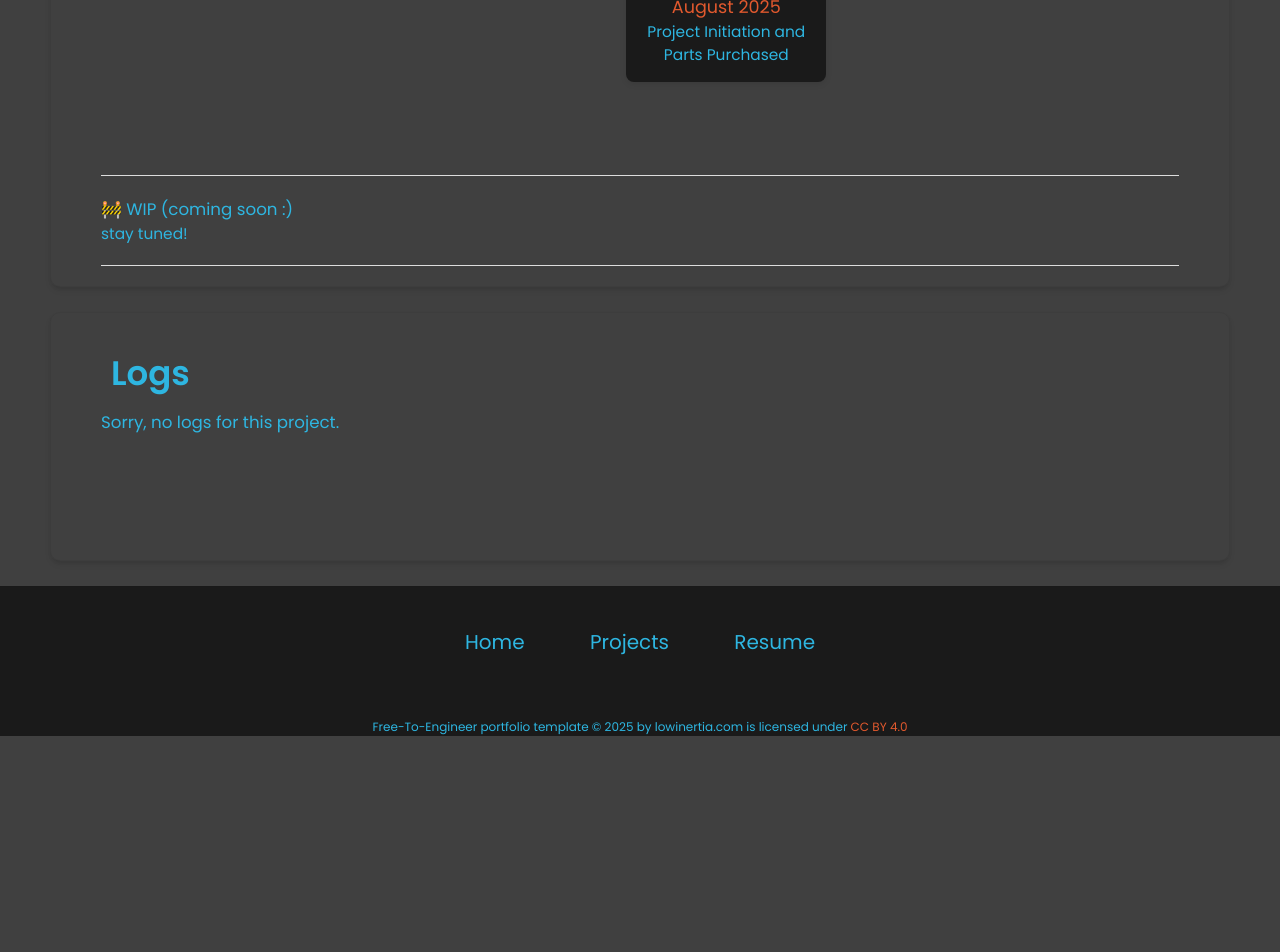
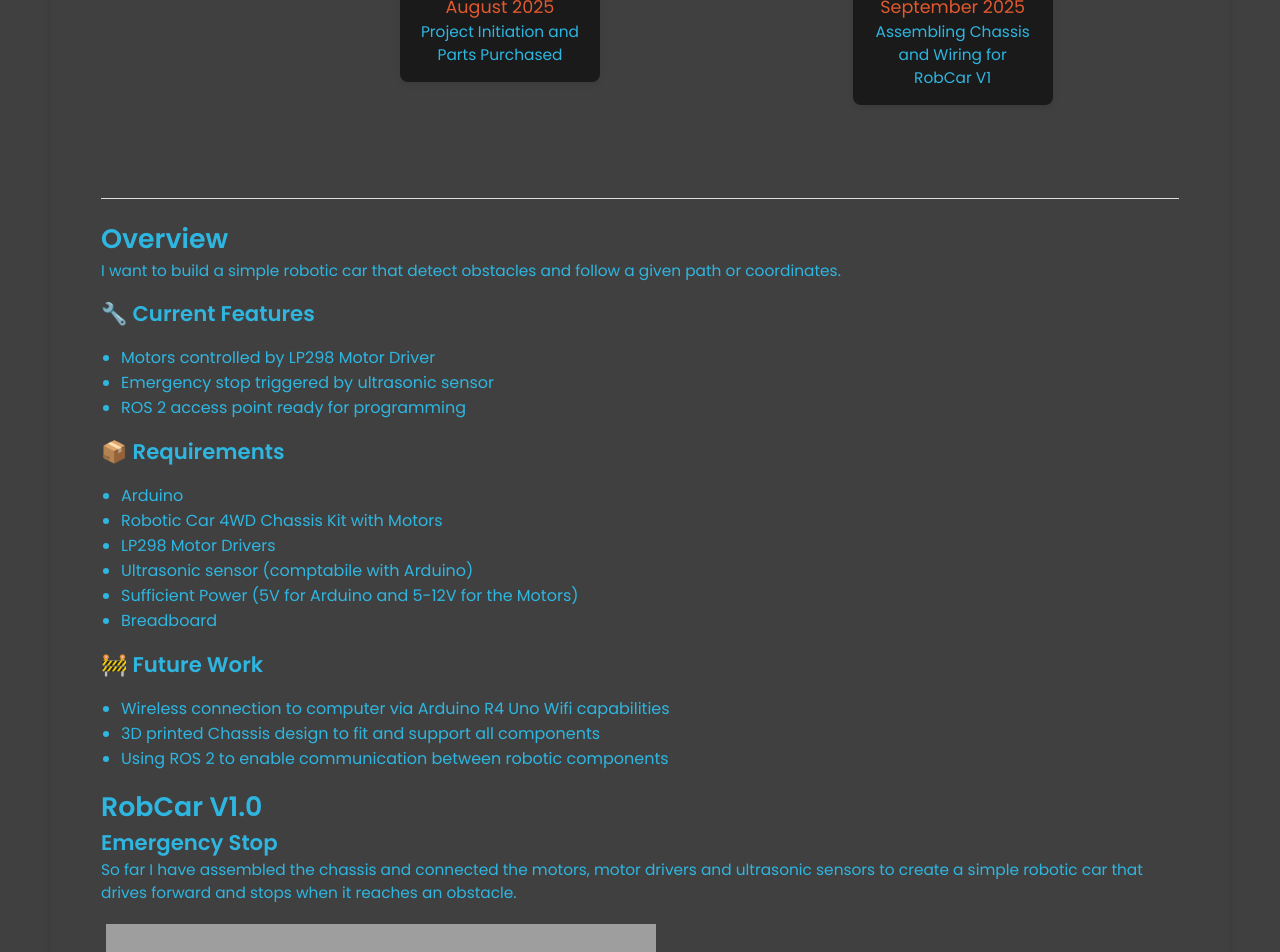
Before and after one commit to jcchincheong-bb/jcchincheong-bb.github.io, a Jekyll site: the page built from _projects/autonomous-robotic-car/index.md, in a window 1280 px wide and 1400 px high, scrolled down 812 px. Shown: the top 952 px of the window. Built offline with Jekyll 4.4.1, drawn with Linux system fonts in a browser that asks for light colours; before the commit the page ends 1548 px from its top, so only the background shows below that; some of the changed text lies outside the part shown; grey boxes are pictures that could not be loaded.

Commit message:
Progress in RobCar
- added RobCar V1.0 + first log on assembly with embedded youtube videos
- added Overview title to all projects as I want to do more showcasing the future
- added refence markdown file so I don't have to check template on github every time

```diff
--- a/_projects/autonomous-robotic-car/index.md
+++ b/_projects/autonomous-robotic-car/index.md
@@ -1,17 +1,48 @@
 ---
 layout: post
-title: Autonomous Robotic Car (WIP)
-github: https://jcchincheong-bb.github.io/404/
+title: Autonomous Robotic Car
+github: https://github.com/jcchincheong-bb/Autonomous-Robot-Car
 description: Building a small autonomous robotic car that an detect obstacles.
 skills:
   - Electronic Prototyping
-main-image: /ros_car.jpg
+  - Arduino
+  - ROS
+  - Soldering
+main-image: /RobCar_v1.jpg
 timeline:
 - August 2025|Project Initiation and Parts Purchased
+- September 2025|Assembling Chassis and Wiring for RobCar V1
 ---
 
 ---
-### 🚧  WIP (coming soon :)
-stay tuned!
+# Overview
+I want to build a simple robotic car that detect obstacles and follow a given path or coordinates.
+
+## 🔧 Current Features
+- Motors controlled by LP298 Motor Driver
+- Emergency stop triggered by ultrasonic sensor
+- ROS 2 access point ready for programming
+
+## 📦 Requirements
+- Arduino
+- Robotic Car 4WD Chassis Kit with Motors
+- LP298 Motor Drivers
+- Ultrasonic sensor (comptabile with Arduino)
+- Sufficient Power (5V for Arduino and 5-12V for the Motors)
+- Breadboard
+
+
+## 🚧 Future Work
+- Wireless connection to computer via Arduino R4 Uno Wifi capabilities
+- 3D printed Chassis design to fit and support all components
+- Using ROS 2 to enable communication between robotic components
+
+# RobCar V1.0
+## Emergency Stop
+So far I have assembled the chassis and connected the motors, motor drivers and ultrasonic sensors to create a simple robotic car that drives forward and stops when it reaches an obstacle.
+
+{% include youtube-video.html id="3TrSqPm2GsU" autoplay= "false"%}
+
+While not very impressive so far, it is the first steps in building this project. It shows that the drivers, sensor and motors are all working correctly with the Arduino.
 
 ---
```
Also changed, not shown: Reference/index.md (added, +112 -0 lines), _projects/autonomous-robot-simulations/index.md (+1 -0 lines), _projects/autonomous-robotic-car/25-09-07_Assembling-RobCar-V1.md (added, +183 -0 lines), _projects/chess-playing-robot/index.md (+2 -1 lines), _projects/interpolation-calculator/index.md (+1 -0 lines), _projects/mbd-simulations/index.md (+1 -0 lines), _projects/vehicle-simulations/index.md (+1 -0 lines), _projects/autonomous-robotic-car/RobCar-V1_sensor-wiring.jpg (added), _projects/autonomous-robotic-car/RobCar_v1.jpg (added), _projects/autonomous-robotic-car/soldering_RobCar_v1.jpg (added), 1 other file.
